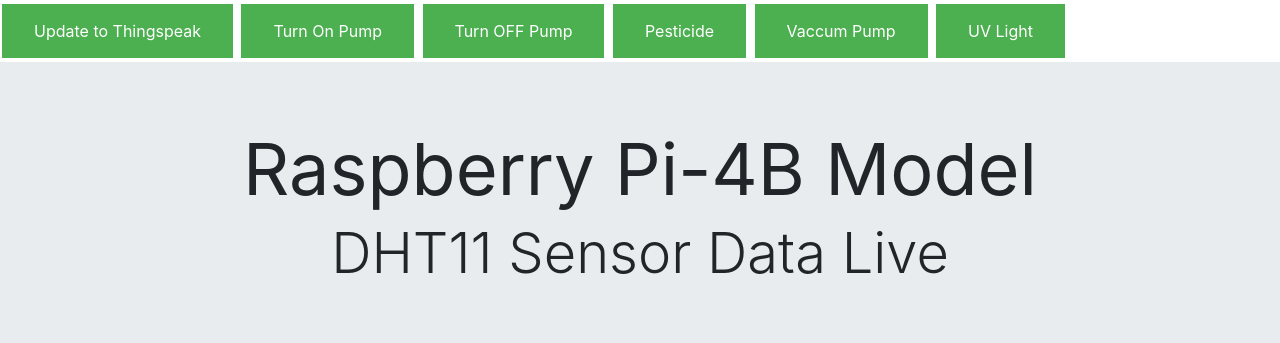
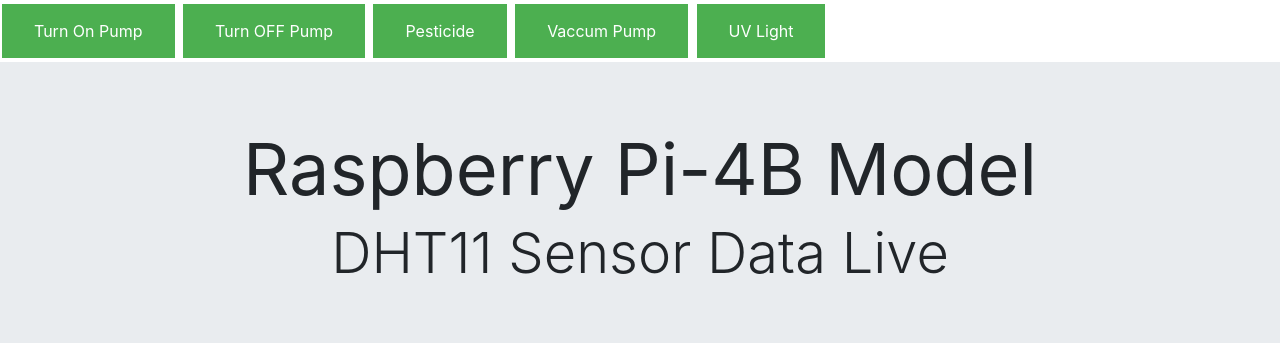
Before and after one commit to ruhulamin005/webserver-for-resPI-and-dht11-data, a Flask app: template templates/sensor.html in a window 1280 px wide. Shown: the top 343 px of the page. Run offline with Flask 2, Linux system fonts and the light colour scheme; the template is opened without the code that fills it, so the values that code supplies are empty; some libraries are stand-ins or nearby versions.

Commit message:
Update index.html

```diff
--- a/templates/index.html
+++ b/templates/index.html
@@ -26,7 +26,7 @@
 
 </head>
     <body>
-	<a href="https://api.thingspeak.com/update?api_key=QDYQ1KXG4SN2EWWV&field1=26.5&field2=64.0" class="button">Update to Thingspeak</a>
+
 	<a href="https://api.thingspeak.com/update?api_key=QDYQ1KXG4SN2EWWV&field3=0" class="button">Turn On Pump</a>
 
 	<a href="https://api.thingspeak.com/update?api_key=QDYQ1KXG4SN2EWWV&field3=1" class="button">Turn OFF Pump</a>
```
